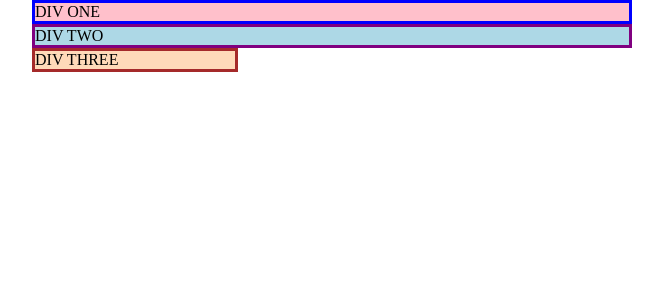
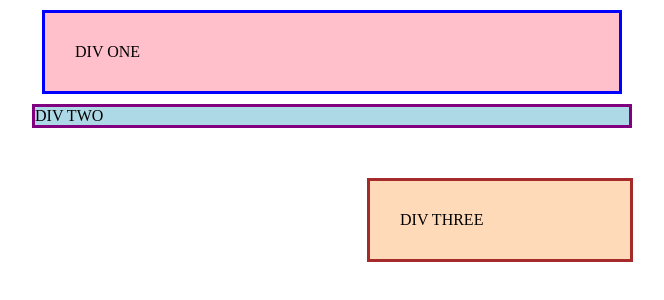
Before and after one commit to Henry645/CSS-practice, a plain HTML site: page odin-margin-padding-exercises/01-margin-and-padding-1/index.html in a window 1280 px wide. Shown: the whole page, without its empty margins (308-972 px from the left). Drawn offline with Linux system fonts and the light colour scheme.

Commit message:
Completed margin exercise 1

```diff
--- a/odin-margin-padding-exercises/01-margin-and-padding-1/style.css
+++ b/odin-margin-padding-exercises/01-margin-and-padding-1/style.css
@@ -7,15 +7,15 @@ body {
   background: pink;
   border: 3px solid blue;
   /* CHANGE ME */
-  padding: 0px;
-  margin: 0px;
+  padding: 30px;
+  margin: 10px;
 }
 
 .two {
   background: lightblue;
   border: 3px solid purple;
   /* CHANGE ME */
-  margin-bottom: 0px;
+  margin-bottom: 50px;
 }
 
 .three {
@@ -23,6 +23,6 @@ body {
   border: 3px solid brown;
   width: 200px;
   /* CHANGE ME */
-  padding: 0px;
-  margin-left: 0px;
+  padding: 30px;
+  margin-left: 335px;
 }
```
